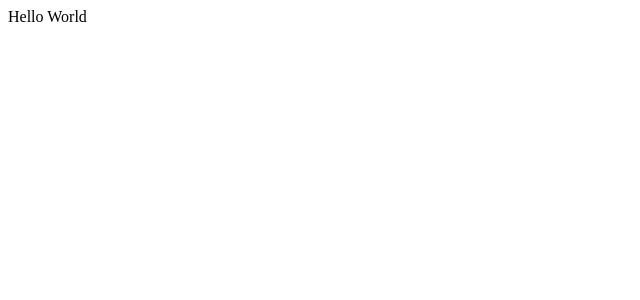
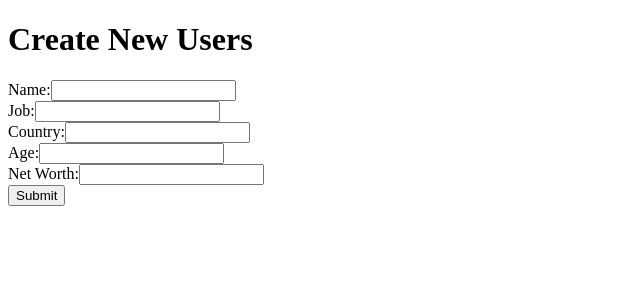
Before and after one commit to rarribas/create-new-users, a React (Vite) app: page / in a window 1280 px wide. Shown: the top 300 px of the page, without its empty margins (0-640 px from the left). Built offline with nearby package versions, Linux system fonts and the light colour scheme.

Commit message:
input and button components

```diff
--- a/src/App.jsx
+++ b/src/App.jsx
@@ -1,9 +1,35 @@
 import './App.css'
-
+import Button from './components/Button';
+import Input from './components/Input';
 function App() {
 
+  const onFormSubmit = (ev) => {
+    ev.preventDefault();
+    ev.stopPropagation();
+
+    console.log(ev.target.elements.name.value);
+    console.log(ev.target.elements.job.value);
+    console.log(ev.target.elements.country.value);
+    console.log(ev.target.elements.age.value);
+    console.log(ev.target.elements.net_worth.value);
+  };
+
   return (
-    <div> Hello World</div>
+    <div>
+      <h1>Create New Users</h1>
+      <form onSubmit={onFormSubmit}>
+        <div>
+          <Input text="Name" name="name" type="text"/>
+          <Input text="Job" name="job" type="text"/>
+          <Input text="Country" name="country" type="text"/>
+          <Input text="Age" name="age" type="number"/>
+          <Input text="Net Worth" name="net_worth" type="number"/>
+        </div>
+        <div>
+          <Button text="Submit" type="submit"/>
+        </div>
+      </form>
+    </div>
   )
 }
 
--- /dev/null
+++ b/src/components/Button.jsx
@@ -0,0 +1,5 @@
+export default function Button({text, type}) {
+  return <button type={type}>
+    {text}
+  </button>
+}
--- /dev/null
+++ b/src/components/Input.jsx
@@ -0,0 +1,20 @@
+import { useState } from "react"
+export default function Input({type, name, text}) {
+  const [value, setValue] = useState("");
+
+  const onInputChange = (ev) => setValue(ev.target.value);
+
+  return (
+    <div>
+      <label htmlFor={name}>{text}:</label>
+      <input
+        type={type}
+        value={value}
+        name={name}
+        id={name}
+        onChange={onInputChange}
+      />
+    </div>
+
+  )
+}
```
